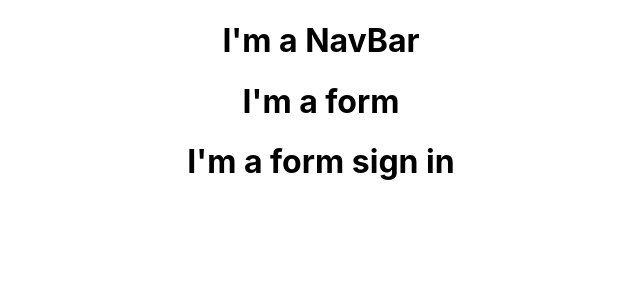
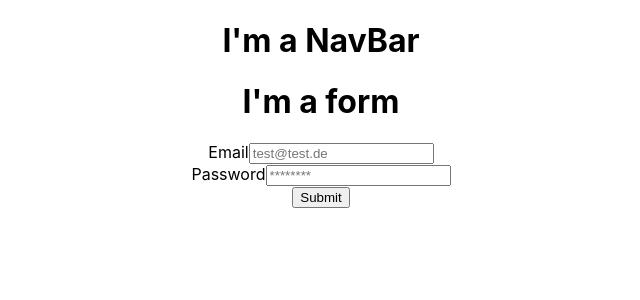
Before and after one commit to CharlesOuverleaux/Frontend-Challenge, a React (Create React App) app in the folder registration-form/: page / in a window 1280 px wide. Shown: the top 300 px of the page, without its empty margins (319-959 px from the left). Built offline with nearby package versions, Linux system fonts and the light colour scheme.

Commit message:
Added registration form html

```diff
--- a/registration-form/src/components/FormSignIn.js
+++ b/registration-form/src/components/FormSignIn.js
@@ -3,7 +3,32 @@ import React from "react";
 export default function FormSignIn() {
   return (
     <div className='FormSignIn'>
-      <h1>I'm a form sign in</h1>
+      <form>
+        <div className="form-email">
+          <label htmlFor="email">Email</label>
+          {/* added to highlight on label click */}
+          <input
+            type="email"
+            name="email"
+            placeholder="test@test.de"
+            id="email"
+            required
+          />
+        </div>
+        <div className="form-password">
+          <label htmlFor="password">Password</label>
+          <input
+            type="password"
+            name="password"
+            placeholder="********"
+            id="password"
+            required
+          />
+        </div>
+        <div className="form-submit">
+          <input type="submit" value="Submit" />
+        </div>
+      </form>
     </div>
   );
 }
```
